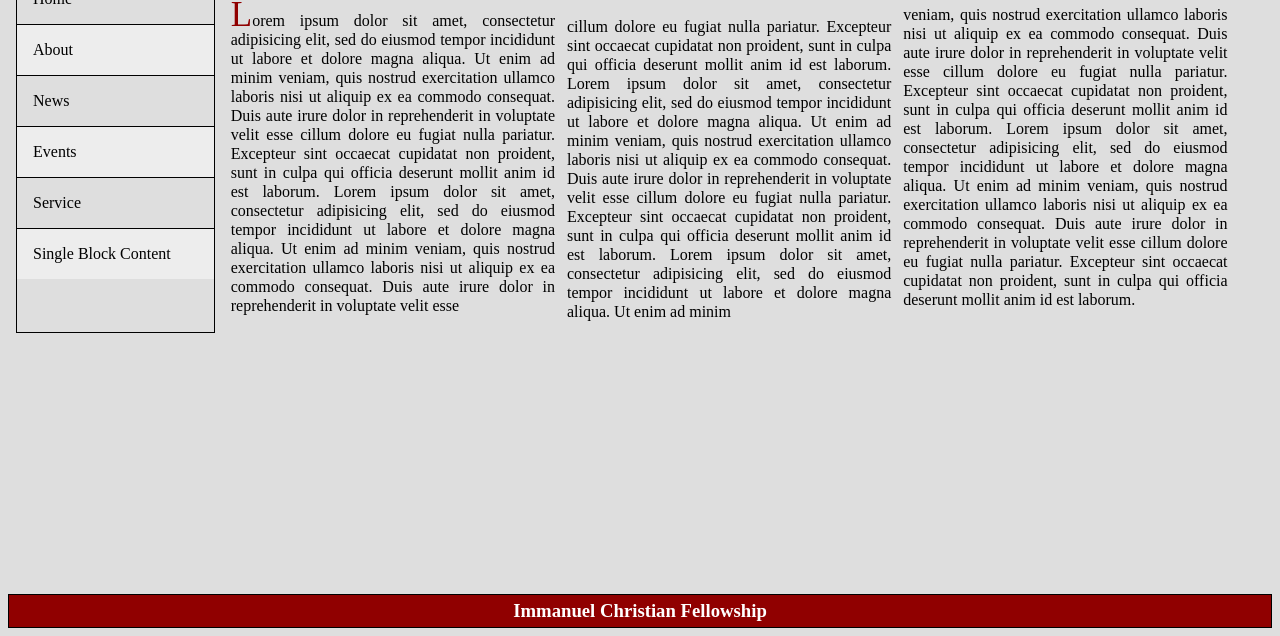
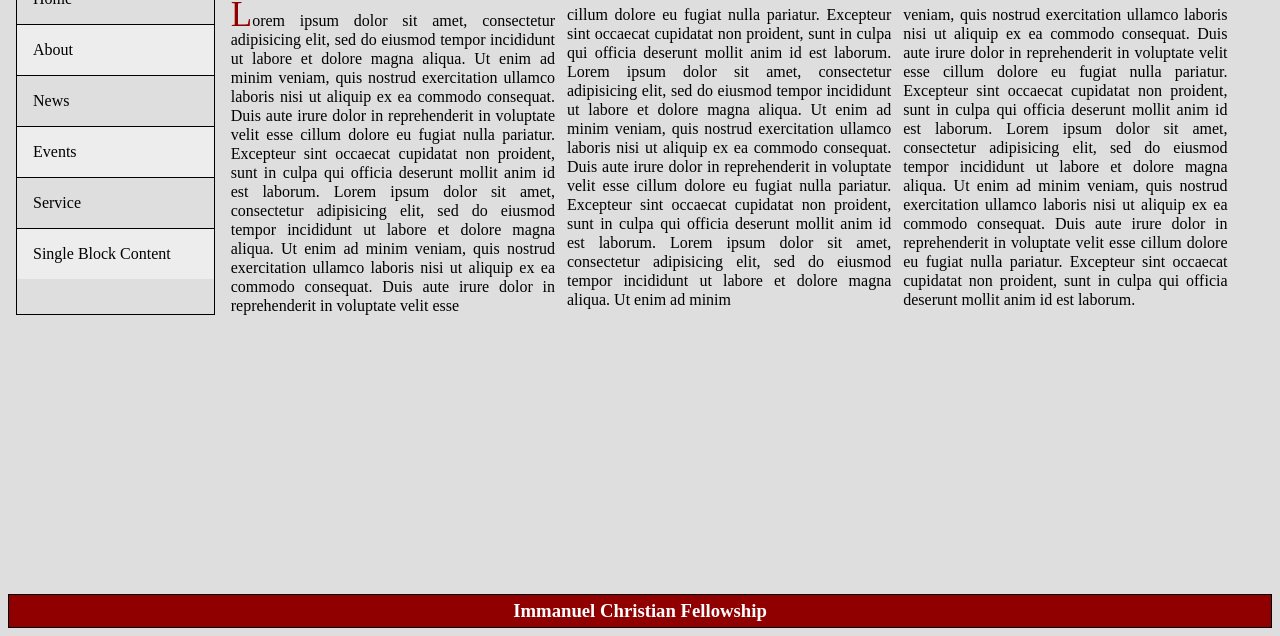
Before and after one commit to RyannKim327/ICF-Template, a plain HTML site: page Design 1/index.html in a window 1280 px wide. Both pictures are taken after a click on the item "Three blocks article". Shown: the part 164-800 px from the top of the page. Drawn offline with Linux system fonts and the light colour scheme.

Commit message:
05-01-23 00:15

```diff
--- a/Design 1/styles.css
+++ b/Design 1/styles.css
@@ -119,7 +119,7 @@ main .base .article-panel .three-blocks span{
 	width: 100%;
 }
 main .base .article-panel .three-blocks span:nth-child(even){
-	padding: 0.75em;
+	padding: 0 0.75em;
 }
 main .base .article-panel article span:first-child::first-letter, main .base .article-panel article::first-letter{
 	display: inline !important;
--- a/Design 2/styles.css
+++ b/Design 2/styles.css
@@ -125,7 +125,7 @@ main .base .article-panel .three-blocks span{
 	width: 100%;
 }
 main .base .article-panel .three-blocks span:nth-child(even){
-	padding: 0.75em;
+	padding: 0 0.75em;
 }
 main .base .article-panel article span:first-child::first-letter, main .base .article-panel article::first-letter{
 	color: var(--green) !important;
```
